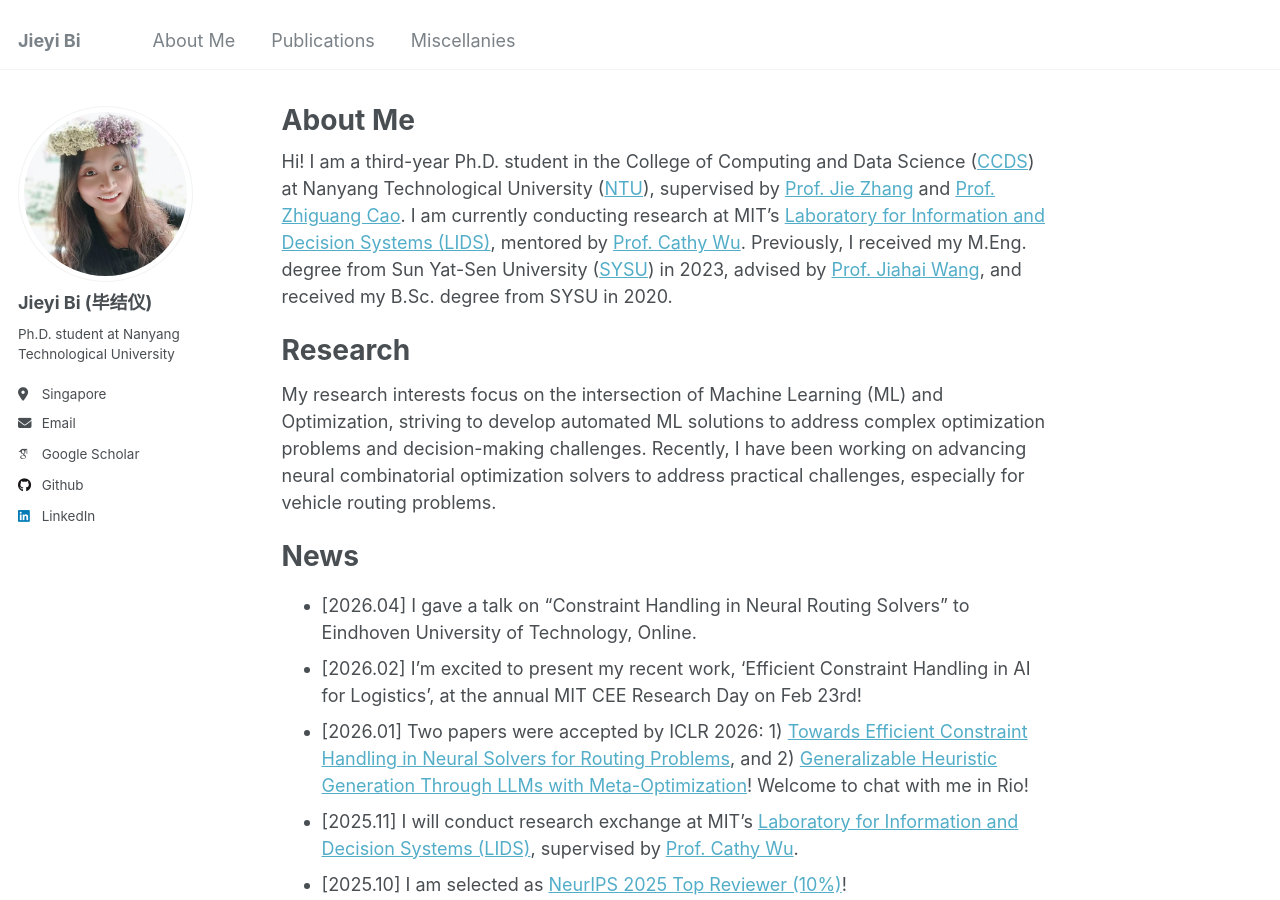
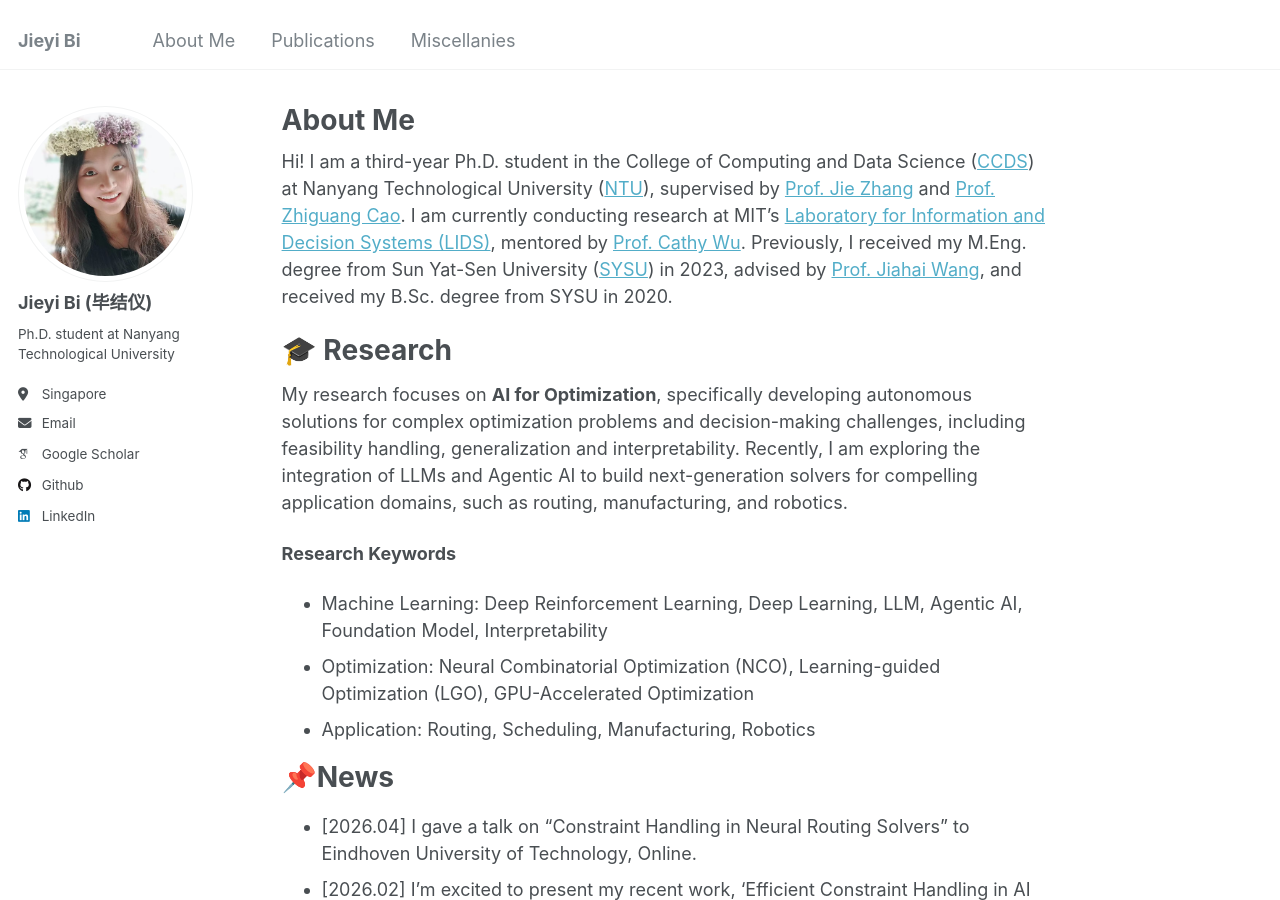
Before and after one commit to jieyibi/jieyibi.github.io, a Jekyll site: the page built from _pages/about.md, in a window 1280 px wide and 900 px high. Built offline with Jekyll 4.4.1, drawn with Linux system fonts in a browser that asks for light colours; some web fonts are replaced.

Commit message:
Update about.md

```diff
--- a/_pages/about.md
+++ b/_pages/about.md
@@ -10,12 +10,18 @@ redirect_from:
 Hi! I am a third-year Ph.D. student in the College of Computing and Data Science ([CCDS](https://www.ntu.edu.sg/computing)) at Nanyang Technological University ([NTU](https://www.ntu.edu.sg/)), supervised by [Prof. Jie Zhang](https://personal.ntu.edu.sg/zhangj/) and [Prof. Zhiguang Cao](https://zhiguangcaosg.github.io/). I am currently conducting research at MIT's [Laboratory for Information and Decision Systems (LIDS)](https://lids.mit.edu/), mentored by [Prof. Cathy Wu](https://cathywu.github.io/). Previously, I received my M.Eng. degree from Sun Yat-Sen University ([SYSU](https://www.sysu.edu.cn/sysuen/)) in 2023, advised by [Prof. Jiahai Wang](https://www.semanticscholar.org/author/Jiahai-Wang/2815388), and received my B.Sc. degree from SYSU in 2020.
 
 
-Research
+🎓 Research
 ======
-My research interests focus on the intersection of Machine Learning (ML) and Optimization, striving to develop automated ML solutions to address complex optimization problems and decision-making challenges. Recently, I have been working on advancing neural combinatorial optimization solvers to address practical challenges, especially for vehicle routing problems.
+My research focuses on **AI for Optimization**, specifically developing autonomous solutions for complex optimization problems and decision-making challenges, including feasibility handling, generalization and interpretability. Recently, I am exploring the integration of LLMs and Agentic AI to build next-generation solvers for compelling application domains, such as routing, manufacturing, and robotics.
+
+**Research Keywords**
+
+- Machine Learning: Deep Reinforcement Learning, Deep Learning, LLM, Agentic AI, Foundation Model, Interpretability
+- Optimization: Neural Combinatorial Optimization (NCO), Learning-guided Optimization (LGO), GPU-Accelerated Optimization
+- Application: Routing, Scheduling, Manufacturing, Robotics
 
 
-News
+📌News
 ======
 * [2026.04] I gave a talk on "Constraint Handling in Neural Routing Solvers" to Eindhoven University of Technology, Online.
 * [2026.02] I’m excited to present my recent work, 'Efficient Constraint Handling in AI for Logistics', at the annual MIT CEE Research Day on Feb 23rd!
```
